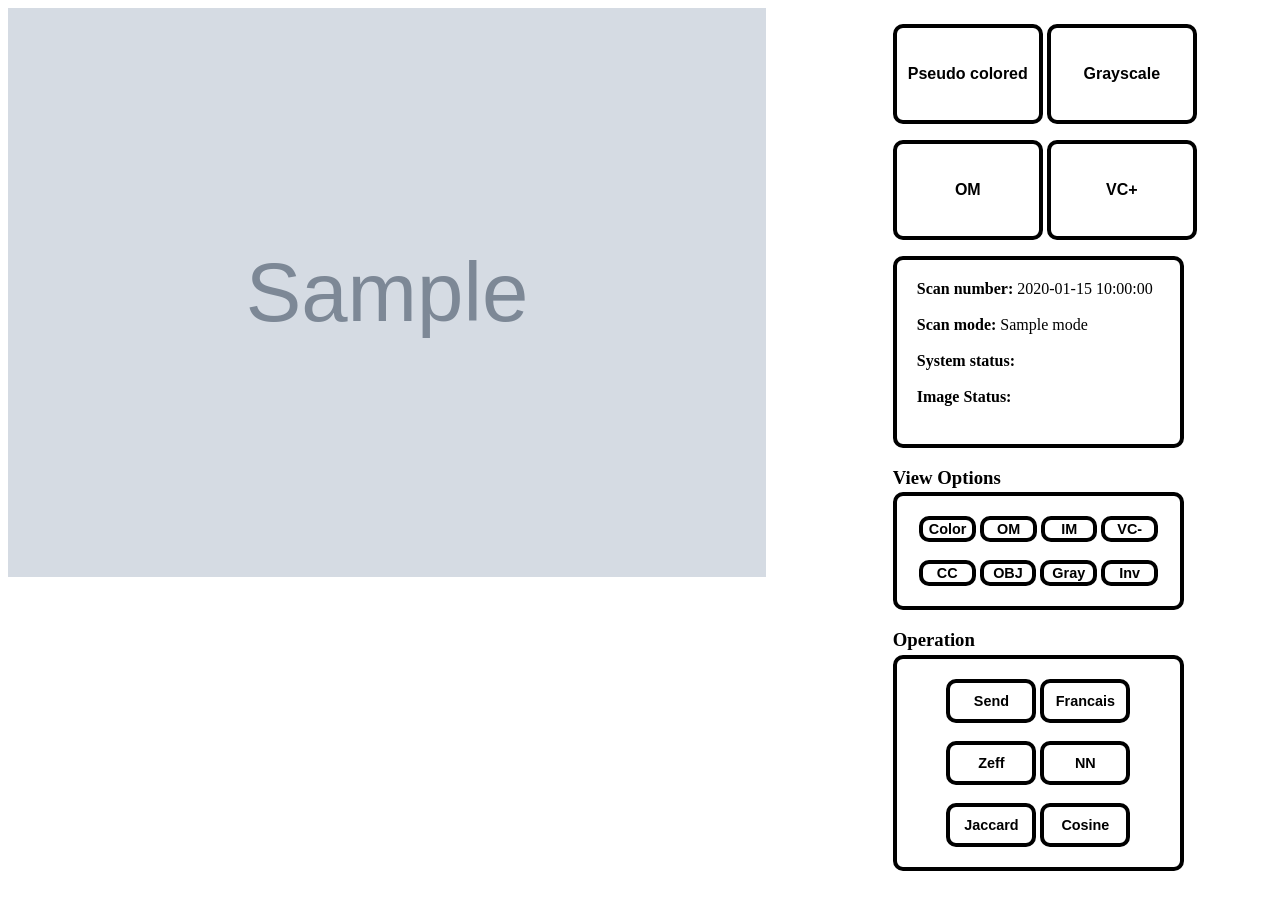
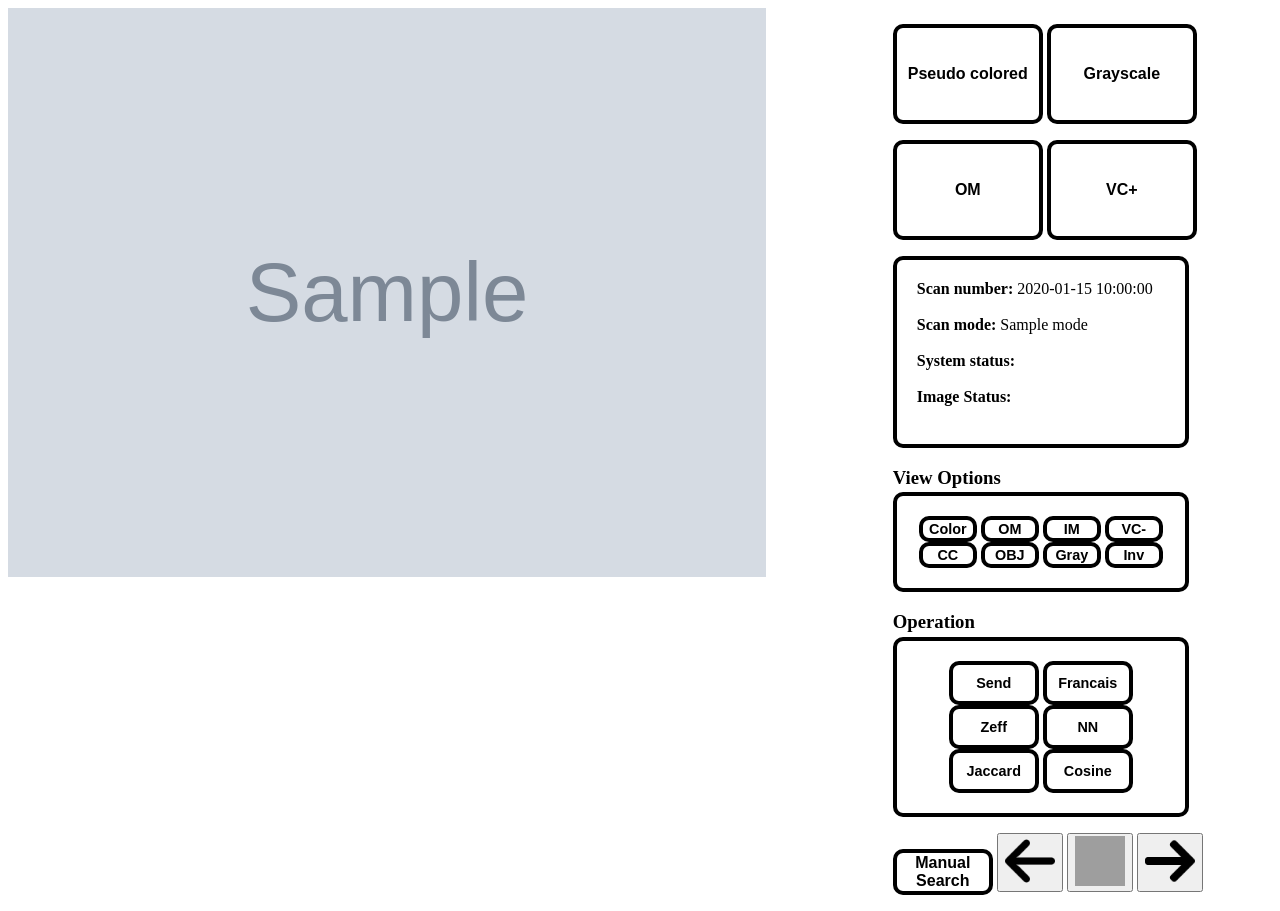
Before and after one commit to frankhart2018/BRNS-WEB-PYTHON, a Flask app: template templates/index-new.html in a window 1280 px wide. Before the commit the page ends 871 px from the top, so only its background shows below. Run offline with Flask 2, Linux system fonts and the light colour scheme; the template is opened without the code that fills it: most values are stand-ins (such as "Sample title", 1, 10 or a date in 2020); grey boxes marked "Sample" are stand-in pictures; parts of the project's set-up code (start-up, migrations or seed data) failed here and were passed over; some libraries are stand-ins or nearby versions; grey boxes are pictures that could not be loaded.

Commit message:
Add previous, next, stop and manual search

```diff
--- a/templates/index-new.html
+++ b/templates/index-new.html
@@ -93,6 +93,16 @@
               justify-content: center;
             }
 
+            #manual-search {
+              width: 100px;
+              word-wrap: break-word;
+              background: white;
+              border: 4px solid black;
+              border-radius: 10px;
+              font-weight: bold;
+              font-size: 100%;
+            }
+
         </style>
     </head>
 
@@ -124,10 +134,12 @@
                 <button type="button" id="pseudo-mode" class='mode-button'>Pseudo colored</button>
                 <button type="button" id="grayscale-mode" class='mode-button'>Grayscale</button>
               </p>
+
               <p>
                 <button type="button" id="om-mode" class='mode-button'>OM</button>
                 <button type="button" id="vcplus-mode" class='mode-button'>VC+</button>
               </p>
+
               <p>
                 <div class="box">
                   <strong>Scan number:</strong> {{updated_count}} <br><br>
@@ -136,6 +148,7 @@
                   <strong>Image Status:</strong> <br><br>
                 </div>
               </p>
+
               <h3>View Options</h3>
               <div class="box" style="margin-top: -15px;">
                 <div>
@@ -146,7 +159,6 @@
                     <button type="button" id="vcminus-option" class='option-button'>VC-</button>
                   </div>
                 </div>
-                <br>
                 <div>
                   <div id="options-box">
                     <button type="button" id="cc-option" class='option-button'>CC</button>
@@ -165,14 +177,12 @@
                     <button type="button" id="#" class='operation-button'>Francais</button>
                   </div>
                 </div>
-                <br>
                 <div>
                   <div id="options-box">
                     <button type="button" id="zeff-operation" class='operation-button'>Zeff</button>
                     <button type="button" id="nn-operation" class='operation-button'>NN</button>
                   </div>
                 </div>
-                <br>
                 <div>
                   <div id="options-box">
                     <button type="button" id="jaccard-operation" class='operation-button'>Jaccard</button>
@@ -180,6 +190,13 @@
                   </div>
                 </div>
               </div>
+
+              <p>
+                <button type="button" id="manual-search">Manual Search</button>
+                <button type="button" id="grayscale-mode" class='#'><img class='icon-image' src="static/ecil_icons/previous.png"></button>
+                <button type="button" id="pseudo-mode" class='#'><img class='icon-image' src="static/ecil_icons/stop.png"></button>
+                <button type="button" id="grayscale-mode" class='#'><img class='icon-image' src="static/ecil_icons/next.png"></button>
+              </p>
             </div>
           </form>
         </div>
```
Also changed, not shown: static/ecil_icons/next.png (added), static/ecil_icons/previous.png (added), 1 other file.
